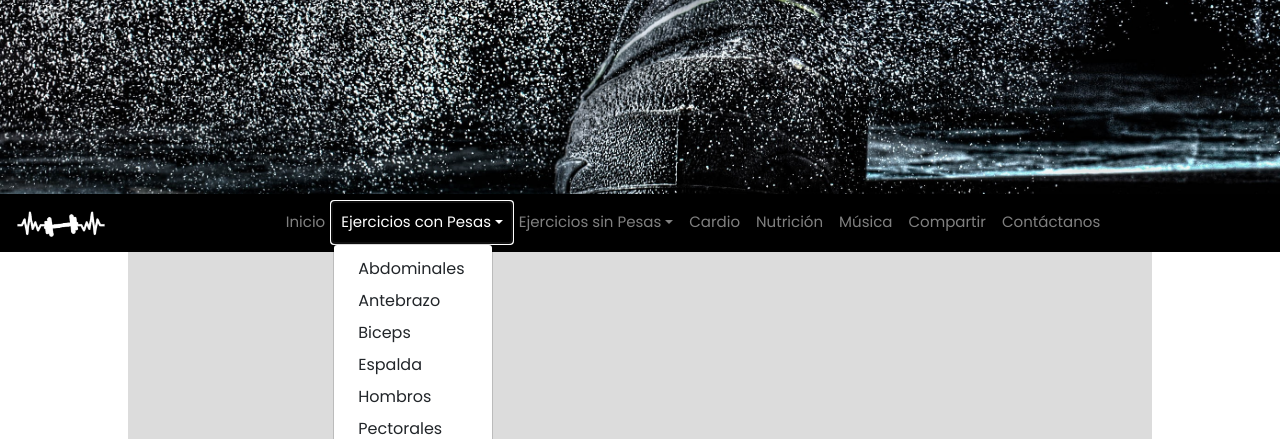
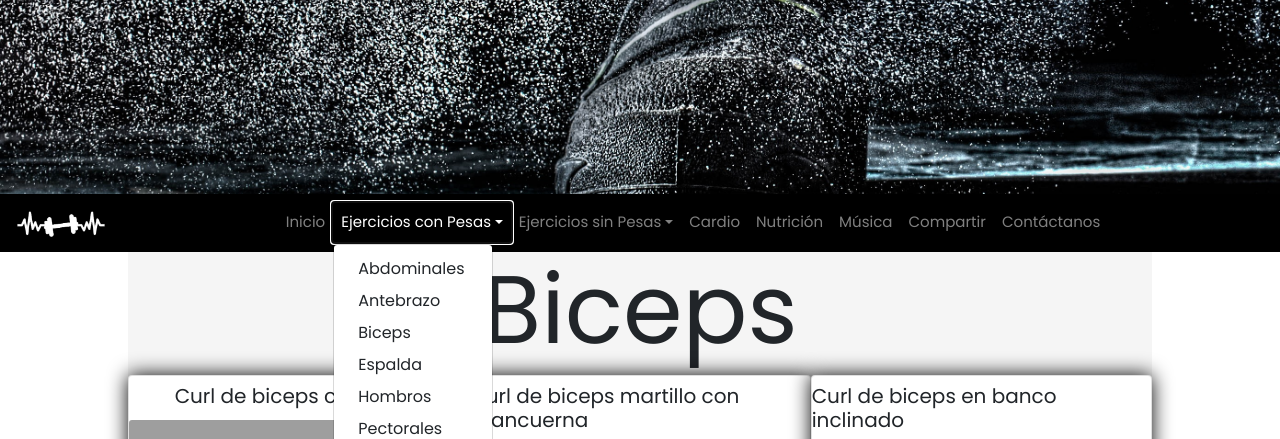
Before and after one commit to ScidaP/fitness-website, a PHP site: page /html/ejer_conpesa.html in a window 1280 px wide, after a click on "Ejercicios con Pesas". Shown: the part 526-965 px from the top of the page. Run offline with PHP 8.4, Linux system fonts and the light colour scheme; grey boxes are pictures that could not be loaded.

Commit message:
Agregados gifs en la página de ejercicios con pesas

```diff
--- a/css/main.css
+++ b/css/main.css
@@ -2,7 +2,7 @@
     font-family: 'Poppins', sans-serif;
 }
 
-/* --- HEADER --- */
+/* ------ HEADER ------ */
 
 .header {
     height: 45em;
@@ -12,7 +12,7 @@
     background-size: cover;
 }
 
-/* --- NAV --- */
+/* ------ NAV ------ */
 
 .navbar {
     background-color: black !important;
@@ -24,20 +24,23 @@
     height: 30px;
 }
 
-/* --- BODY --- */
+/* ------ BODY ------ */
 
 body {
     height: 100%;
 }
 
-/* --- MAIN --- */
+/* ------ MAIN ------ */
 
 .main {
     width: 80%;
-    background-color: rgba(220, 220, 220, 1);
-    height: 30em;
+    background-color: whitesmoke;
     margin: 0 auto;
+    display: flex;
+    flex-direction: column;
 }
+
+/* Main de INICIO */
 
 .cita-inicio {
     font-size: 1.2em !important;
@@ -64,3 +67,26 @@ blockquote p {
     font-size: 1.6em;
     text-shadow: 3px 3px 2px black;
 }
+
+/* FIN Main de INICIO */
+
+/* Main de EJERCICIOS CON PESAS */
+
+.card-container {
+    display: flex;
+    flex-direction: row;
+    justify-content: space-around;
+}
+
+.card {
+    box-shadow: 0px 0px 20px black;
+}
+
+.col-md-4 {
+    display: flex;
+    height: 25em;
+}
+
+.vertical-medio {
+    margin: auto;
+}
--- a/html/ejer_conpesa.html
+++ b/html/ejer_conpesa.html
@@ -69,7 +69,197 @@
         </div>
       </nav>
       <main class="main">
-
+        <h1 class="display-1 mx-auto">Biceps</h1>
+        <div class="card-container">
+          <div class="card card-gifs" style="width: 30rem;">
+            <h5 class="card-title mx-auto mt-2">Curl de biceps con barra</h5>
+            <img src="../media/ejercicios con pesas gif/biceps/curl de biceps en barra.gif" class="card-img-top" alt="...">
+            <div class="card-body">
+              <p class="card-text">Tome una barra en supinación y déjela caer con los brazos extendidos por completo y las palmas mirando hacia adelante.
+                Sin mover el brazo, flexione el codo y lleve la barra tan cerca de los hombros como le sea posible. Haga una pausa y luego baje la barra hasta su posición inicial.</p>
+            </div>
+          </div>
+          <div class="card card-gifs" style="width: 30rem;">
+            <h5 class="card-title mx-auto mt-2">Curl de biceps martillo con mancuerna</h5>
+            <img src="../media/ejercicios con pesas gif/biceps/curl de biceps con mancuerna.gif" class="card-img-top" alt="...">
+            <div class="card-body">
+              <p class="card-text">Tome una mancuerna en cada mano en semipronación. Ahora debes hacer una flexión de los codos de forma
+                simultánea o alternando los brazos, siempre espirando al final de cada movimiento.</p>
+            </div>
+          </div>
+          <div class="card card-gifs" style="width: 30rem;">
+            <h5 class="card-title mx-auto mt-2">Curl de biceps en banco inclinado</h5>
+            <img src="../media/ejercicios con pesas gif/biceps/curl de biceps en banco inclinado.gif" class="card-img-top" alt="...">
+            <div class="card-body">
+              <p class="card-text">Tome un par de mancuernas y siéntese en el banco con una inclinación de 45 grados.
+                Sostenga las mancuernas a los costados con las palmas hacia adelante y los pulgares tocando las cabeceras de las mancuernas.
+                Haga que los brazos cuelguen totalmente extendidos a sus costados. Mantenga los codos pegados a los costados,
+                contraiga los bíceps y flexione las mancuernas en dirección a los hombros. Elévelas tan alto como le sea posible mientras
+                mantiene tensión constante en los bíceps. Haga una pausa y luego, lentamente, baje las mancuernas hasta la posición inicial.</p>
+            </div>
+          </div>
+        </div>
+        <h1 class="display-1 mx-auto">Espalda</h1>
+        <div class="card-container">
+          <div class="card card-gifs" style="width: 30rem;">
+            <h5 class="card-title mx-auto mt-2">Dominadas</h5>
+            <img src="../media/ejercicios con pesas gif/espalda/dominadas.gif" class="card-img-top" alt="...">
+            <div class="card-body">
+              <p class="card-text">Toma la barra fija con las manos y los brazos estirados. Las manos deben mirar hacia ti.
+                Ejecuta la tracción del cuerpo entero flexionando los brazos y contrayendo los músculos de la espalda sin tensionar el cuello.</p>
+            </div>
+          </div>
+          <div class="card card-gifs" style="width: 30rem;">
+            <h5 class="card-title mx-auto mt-2">Remo con mancuernas</h5>
+            <img src="../media/ejercicios con pesas gif/espalda/remo con mancuernas.gif" class="card-img-top" alt="...">
+            <div class="card-body">
+              <p class="card-text">Párese con los pies separados a la altura de los hombros y sostenga una mancuerna en cada mano.
+                 Flexione las rodillas levemente e inclínese a la altura de la cintura con la espalda recta.
+                 Deje que las mancuernas cuelguen enfrente de su cuerpo con los brazos totalmente extendidos.</p>
+            </div>
+          </div>
+          <div class="card card-gifs" style="width: 30rem;">
+            <h5 class="card-title mx-auto mt-2">Remo tres apoyo</h5>
+            <img src="../media/ejercicios con pesas gif/espalda/remo tres apoyo.gif" class="card-img-top" alt="...">
+            <div class="card-body">
+              <p class="card-text">Coloca un brazo y una pierna sobre un banco recto. Ahora, flexiona un brazo y lleva el codo directamente
+                hacia atrás, pegado al costado, hasta que la mancuerna llegue al torso. Mantén esta posición (el movimiento isométrico) mientras
+                realizas repeticiones de remo con el brazo contrario. El tiempo bajo tensión es mayor, por lo que supone un reto más difícil para
+                los músculos y se mejora la resistencia. Realiza todas las repeticiones de un mismo lado, cambia de brazo y repite.</p>
+            </div>
+          </div>
+        </div>
+        <h1 class="display-1 mx-auto">Hombros</h1>
+        <div class="card-container">
+          <div class="card card-gifs" style="width: 30rem;">
+            <h5 class="card-title mx-auto mt-2">Elevaciones frontales con mancuerna</h5>
+            <img src="../media/ejercicios con pesas gif/hombros/elevaciones frontales con mancuernas.gif" class="card-img-top" alt="...">
+            <div class="card-body">
+              <p class="card-text">De pie, con un tronco recto y las pesas en la parte delantera de los muslos, con los brazos extendidos y las
+                 palmas de la mano hacia los muslos, nos posicionaremos en la fase inicial del ejercicio. Deberemos continuar subiendo hasta que
+                 el brazo esté ligeramente superior a la paralela que forma con el suelo. Deberemos exhalar mientras ejecutamos esta parte del
+                 movimiento y hacer una breve pausa por un segundo cuando estemos en la parte superior. Ahora baja la mancuerna hacia abajo
+                 lentamente a la posición inicial al levantar al mismo tiempo la mancuerna derecha.</p>
+            </div>
+          </div>
+          <div class="card card-gifs" style="width: 30rem;">
+            <h5 class="card-title mx-auto mt-2">Elevaciones laterales con mancuerna</h5>
+            <img src="../media/ejercicios con pesas gif/hombros/elevaciones laterales con mancuernas.gif" class="card-img-top" alt="...">
+            <div class="card-body">
+              <p class="card-text">Ponte de pie con los pies separados a la distancia de los hombros, agarra un par de mancuernas con las manos
+                hacia dentro y colgando de los costados. Levanta los brazos hacia los costados hasta tenerlos a la altura de los hombros.
+                Haz una pausa y luego baja las pesas a la posición inicial.</p>
+            </div>
+          </div>
+          <div class="card card-gifs" style="width: 30rem;">
+            <h5 class="card-title mx-auto mt-2">Press de hombro con barras</h5>
+            <img src="../media/ejercicios con pesas gif/hombros/press de hombros con barra.gif" class="card-img-top" alt="...">
+            <div class="card-body">
+              <p class="card-text">Párese con los pies separados a la distancia de los hombros y sujete una barra al frente del pecho con los
+                brazos flexionados y las manos separadas a la distancia de los hombros. Los codos deben apuntar hacia fuera y las muñecas deben
+                estar rectas.  Contraiga los abdominales y la cola mientras lleva la barra por encima de la cabeza. Bloquee los brazos por
+                encima de la cabeza y mantenga la posición. No se recline. Regrese cuidadosamente la pesa a la posición inicial.</p>
+            </div>
+          </div>
+        </div>
+        <h1 class="display-1 mx-auto">Pectorales</h1>
+        <div class="card-container">
+          <div class="card card-gifs" style="width: 30rem;">
+            <h5 class="card-title mx-auto mt-2">Apertura de pecho en banco</h5>
+            <img src="../media/ejercicios con pesas gif/pectoral/apertura de pecho en banco.gif" class="card-img-top" alt="...">
+            <div class="card-body">
+              <p class="card-text">Iniciamos inspirando y llevando los brazos a una posición horizontal; posteriormente, vamos a llevar los
+                brazos hacia arriba, al mismo tiempo que soltamos el aire. Vuelve controladamente a la posición inicial. </p>
+            </div>
+          </div>
+          <div class="card card-gifs" style="width: 30rem;">
+            <h5 class="card-title mx-auto mt-2">Press de banca con barra</h5>
+            <img src="../media/ejercicios con pesas gif/pectoral/press de banca con barra.gif" class="card-img-top" alt="...">
+            <div class="card-body">
+              <p class="card-text">Acuéstate boca arriba en un banco. Toma una barra con agarre dorsal, las manos separadas a una distancia
+                ligeramente superior que los hombros y sujétala por encima del pecho con los brazos totalmente estirados. Baja la barra con un
+                movimiento controlado. Procura mantener los codos pegados a los costados de manera que los brazos formen un ángulo de 45 grados
+                con el cuerpo en la posición inferior. Haz una pausa y luego levanta la barra en línea recta hasta la posición inicial.</p>
+            </div>
+          </div>
+          <div class="card card-gifs" style="width: 30rem;">
+            <h5 class="card-title mx-auto mt-2">Press de banca inclinado</h5>
+            <img src="../media/ejercicios con pesas gif/pectoral/press de banca inclinado.gif" class="card-img-top" alt="...">
+            <div class="card-body">
+              <p class="card-text">  Coloca el cuerpo en un banco inclinado en ángulo de entre 30 y 45 grados. Agarra una barra con las palmas
+                hacia abajo y a una distancia ligeramente superior que los hombros, y sujétala por encima del pecho. Estira los brazos hacia
+                arriba extendiendo los codos y luego vuelve a la posición inicial. </p>
+            </div>
+          </div>
+        </div>
+        <h1 class="display-1 mx-auto">Piernas</h1>
+        <div class="card-container">
+          <div class="card mb-3" style="max-width: 540px;">
+            <div class="row no-gutters">
+              <div class="col-md-4">
+                <img src="../media/ejercicios con pesas gif/piernas/peso muerto con barras.gif" class="card-img vertical-medio">
+              </div>
+              <div class="col-md-8">
+                <div class="card-body">
+                  <h5 class="card-title">Peso muerto con barras</h5>
+                  <p class="card-text">Mantén una posición erguida y separa los pies a la anchura de los hombros. Flexionando ligeramente las
+                    rodillas, coge una barra con las dos manos en pronación de manera que las manos queden un poco más separadas que la
+                    distancia entre los hombros. Saca pecho, mantén la espalda recta, y echa las caderas hacia atrás al bajar la barra hasta
+                    justo por debajo de las rodillas. Haz una pausa y luego realiza el movimiento inverso para volver a la posición inicial.</p>
+                </div>
+              </div>
+            </div>
+          </div>
+          <div class="card mb-3" style="max-width: 540px;">
+            <div class="row no-gutters">
+              <div class="col-md-4 container-gif">
+                <img src="../media/ejercicios con pesas gif/piernas/sentadillas con mancuernas a una pierna.gif" class="card-img vertical-medio">
+              </div>
+              <div class="col-md-8">
+                <div class="card-body">
+                  <h5 class="card-title">Sentadillas con mancuernas a una pierna</h5>
+                  <p class="card-text">Párese erguido y extienda un brazo hacia delante y el otro al costado del cuerpo donde va a sostener la
+                    mancuerna. Mantenga el equilibrio sobre una pierna y lleve la otra pierna hacia atrás con la rodilla ligeramente flexionada.
+                      Realice una sentadilla y lleve la rodilla de atrás hacia el piso. </p>
+                </div>
+              </div>
+            </div>
+          </div>
+            </div>
+            <div class="card-container">
+              <div class="card card-gifs" style="width: 35rem;">
+                <h5 class="card-title mx-auto mt-2">Sentadilla con barra</h5>
+                <img src="../media/ejercicios con pesas gif/piernas/sentadilla con barra.gif" class="card-img-top" alt="...">
+                <div class="card-body">
+                  <p class="card-text"> Para hacer las sentadillas con barra básicas de forma correcta es importante que tengas en cuenta estos aspectos:
+                    Espalda recta, evitando curvar la espalda.
+                    Mantener la espalda lo más vertical que se pueda.
+                    El peso de la barra debe caer en la parte media del pie (ni muy a la punta ni muy al talón).
+                    Los pies y rodillas en posición natural. Sin abrir demasiado las piernas ni estando estrictamente paralelo.
+                    Evitar que las rodillas se aproximen al bajar, ni que se doblen los tobillos.
+                    </p>
+                </div>
+              </div>
+              <div class="card mb-3" style="max-width: 540px;">
+                <div class="row no-gutters">
+                  <div class="col-md-4 container-gif">
+                    <img src="../media/ejercicios con pesas gif/piernas/sentadillas bulgaras con barras.gif" class="card-img vertical-medio">
+                  </div>
+                  <div class="col-md-8">
+                    <div class="card-body">
+                      <h5 class="card-title">Sentadillas búlgaras con barras</h5>
+                      <p class="card-text">  Para llevarlas a cabo, además de la carga externa necesitarás una superficie elevada en la que
+                        apoyar la pierna que menos se ejercitará, de modo que quede detrás de nuestro cuerpo durante el movimiento. En posición
+                        de zancada, con la pierna trasera elevada, inspiraremos mientras realizamos la fase excéntrica e iremos descendiendo
+                        mediante la flexión de la rodilla, la cadera y el tobillo. Una vez hayamos alcanzado una profundidad considerable
+                        (sin que nuestra rodilla trasera toque el suelo), comenzaremos a elevarnos de nuevo hasta la posición inicial. </p>
+                    </div>
+                  </div>
+                </div>
+              </div>
+            </div>
+          </div>
+        </div>
       </main>
 </body>
 <script src="https://code.jquery.com/jquery-3.5.1.slim.min.js" integrity="sha384-DfXdz2htPH0lsSSs5nCTpuj/zy4C+OGpamoFVy38MVBnE+IbbVYUew+OrCXaRkfj" crossorigin="anonymous"></script>
--- a/index.html
+++ b/index.html
@@ -6,6 +6,8 @@
     <link rel="stylesheet" href="https://stackpath.bootstrapcdn.com/bootstrap/4.5.2/css/bootstrap.min.css" integrity="sha384-JcKb8q3iqJ61gNV9KGb8thSsNjpSL0n8PARn9HuZOnIxN0hoP+VmmDGMN5t9UJ0Z" crossorigin="anonymous">
     <link rel="stylesheet" href="css/main.css">
     <link href="https://fonts.googleapis.com/css2?family=Poppins&family=Roboto:wght@300;500&display=swap" rel="stylesheet">
+    <link rel="shortcut icon" href="img/favicon.ico" type="image/x-icon">
+    <link rel="icon" href="img/favicon.ico" type="image/x-icon">
     <title>Fitness Page</title>
 </head>
 <body>
```
Also changed, not shown: img/favicon.ico (added).
